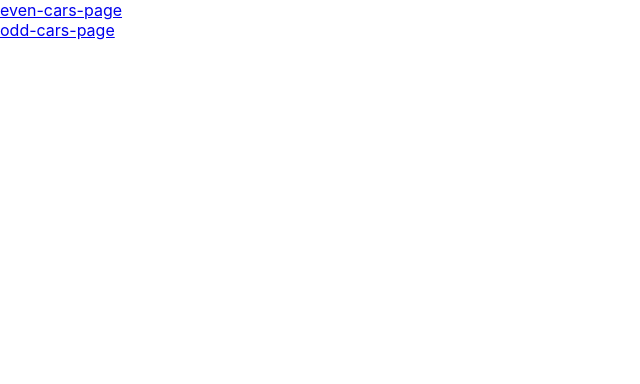
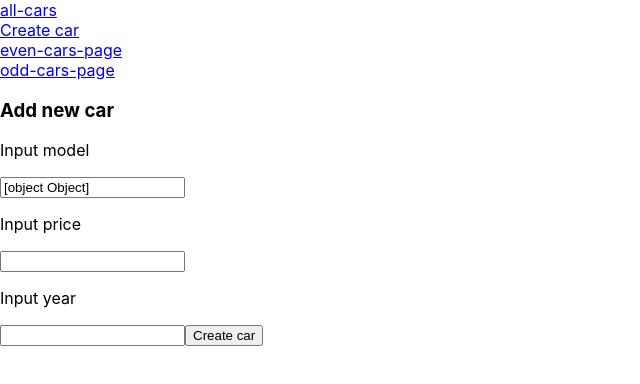
Before and after one commit to Andreus75/OktenReact, a React (Create React App) app: page /create-car in a window 1280 px wide. Shown: the top 384 px of the page, without its empty margins (0-640 px from the left). Built offline with nearby package versions, Linux system fonts and the light colour scheme.

Commit message:
create createNewCar method

```diff
--- a/src/App.js
+++ b/src/App.js
@@ -7,22 +7,36 @@ import {
 } from "react-router-dom";
 import './App.css';
 import Cars from "./components/Cars";
+import CreateCar from "./components/createCar/CreateCar";
 
 function App() {
   return (
       <Router>
           <div className="App">
-          <Link to={'/evenCars'}>even-cars-page</Link>
+              <div className={'links'}>
+                  <Link to={'all-cars'}>all-cars</Link>
                   <br/>
-          <Link to={'/oddCars'}>odd-cars-page</Link>
+                  <Link to={'/create-car'}>Create car</Link>
+                  <br/>
+                  <Link to={'/even-cars'}>even-cars-page</Link>
+                  <br/>
+                  <Link to={'/odd-cars'}>odd-cars-page</Link>
+              </div>
 
-          <Route path={'/evenCars'} render={() => {
+              <Switch>
+                  <Route path={'/all-cars'} component={Cars}/>
+                  <Route path={'/create-car'} render={() => {
+                      return <CreateCar/>;
+                  }}/>
+                  <Route path={'/even-cars'} render={() => {
                       return <Cars url={'even'}/>
                   }}/>
-          <Route path={'/oddCars'} render={() => {
+                  <Route path={'/odd-cars'} render={() => {
                       return <Cars url={'odd'}/>
                   }}/>
                   <Route/>
+              </Switch>
+
           </div>
       </Router>
 
--- a/src/components/Cars.js
+++ b/src/components/Cars.js
@@ -13,11 +13,11 @@ export default function Cars ({url}) {
 
     switch (url) {
         case 'even':
-            return cars.filter(value => value.model.length % 2 === 0).map(value => <div><Car key={value.key}
+            return cars.filter(value => value.model.length % 2 === 0).map(value => <div><Car key={value.id}
                                                                                              car={value}/></div>);
             break;
         case 'odd':
-            return cars.filter(value => value.model.length % 2 !== 0).map(value => <div><Car key={value.key}
+            return cars.filter(value => value.model.length % 2 !== 0).map(value => <div><Car key={value.id}
                                                                                              car={value}/></div>);
             break
         default :
@@ -25,8 +25,13 @@ export default function Cars ({url}) {
     }
 
 
-
-
+    return (
+        <div>
+            {
+                cars.map(value => <Car key={value.id} car={value}/>)
+            }
+        </div>
+    );
 
 
 
--- /dev/null
+++ b/src/components/createCar/CreateCar.js
@@ -0,0 +1,40 @@
+import {useState} from "react";
+import {createCar} from "../../services/carService";
+
+export default function CreateCar () {
+
+    let [model, setModel] = useState({});
+    let [price, setPrice] = useState({});
+    let [year, setYear] = useState({});
+
+    function onModelInput(e) {
+        setModel(e.target.value);
+    }
+    function onPriceInput(e) {
+        setPrice(e.target.value);
+    }
+    function onYearInput(e) {
+        setYear(e.target.value);
+    }
+
+    const saveNewUser = (e) => {
+        e.preventDefault();
+        let car = {model, price, year};
+        createCar(car);
+    }
+
+    return (
+        <div>
+            <form onSubmit={saveNewUser}>
+                <h3>Add new car</h3>
+                <p>Input model</p>
+                <input type="text" name={'model'} value={model} onInput={onModelInput}/>
+                <p>Input price</p>
+                <input type="number" name={'price'} value={price} onInput={onPriceInput}/>
+                <p>Input year</p>
+                <input type="number" name={'year'} value={year} onInput={onYearInput}/>
+                <button>Create car</button>
+            </form>
+        </div>
+    );
+}
--- a/src/services/carService.js
+++ b/src/services/carService.js
@@ -1,8 +1,20 @@
-let url = 'http://195.72.146.25/api/v1/cars';
+let url = 'http://91.201.233.14/api/v1/cars';
 
 let getCars = () => {
     return fetch(url)
         .then(value => value.json());
 }
 
-export {getCars}
+const createCar = (car) => {
+    fetch(url, {
+        method: 'POST',
+        body: JSON.stringify(car),
+        headers: {
+            'Content-type': 'application/json; charset=UTF-8',
+        },
+    })
+        .then((response) => response.json())
+        .then((json) => console.log(json));
+}
+
+export {getCars, createCar}
```
Lines whose indentation alone changed are shown as unchanged.
